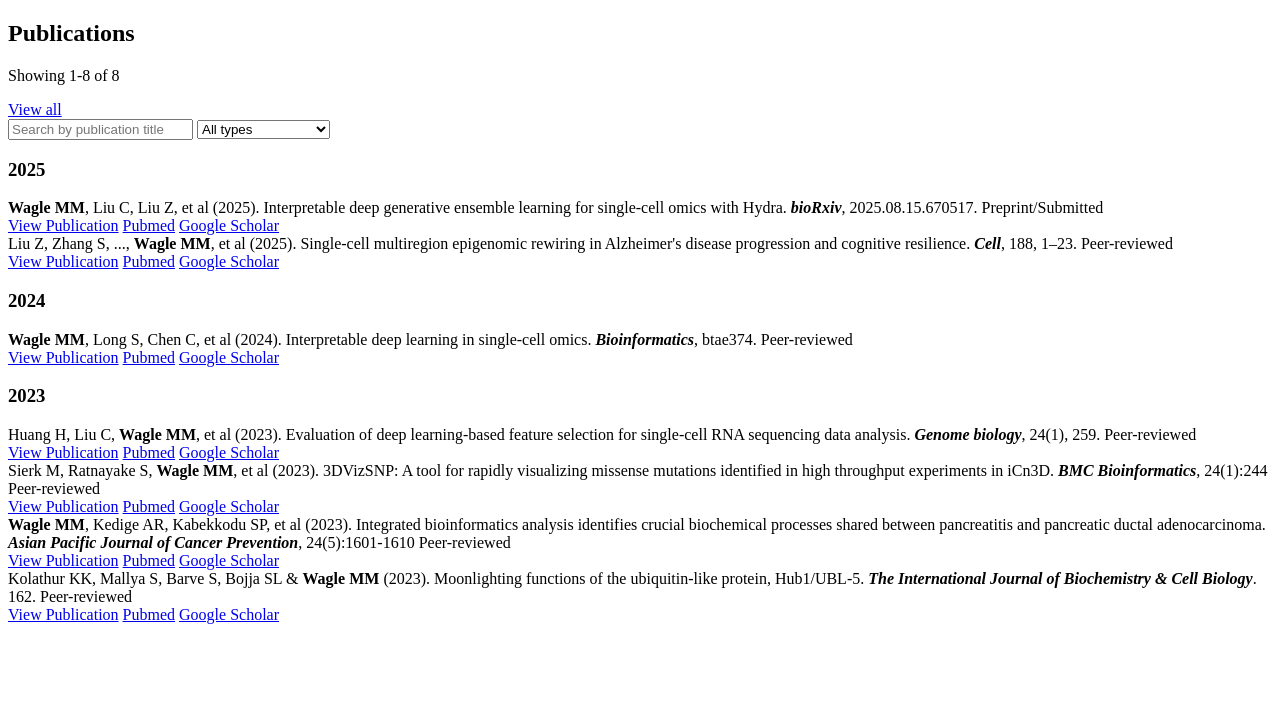
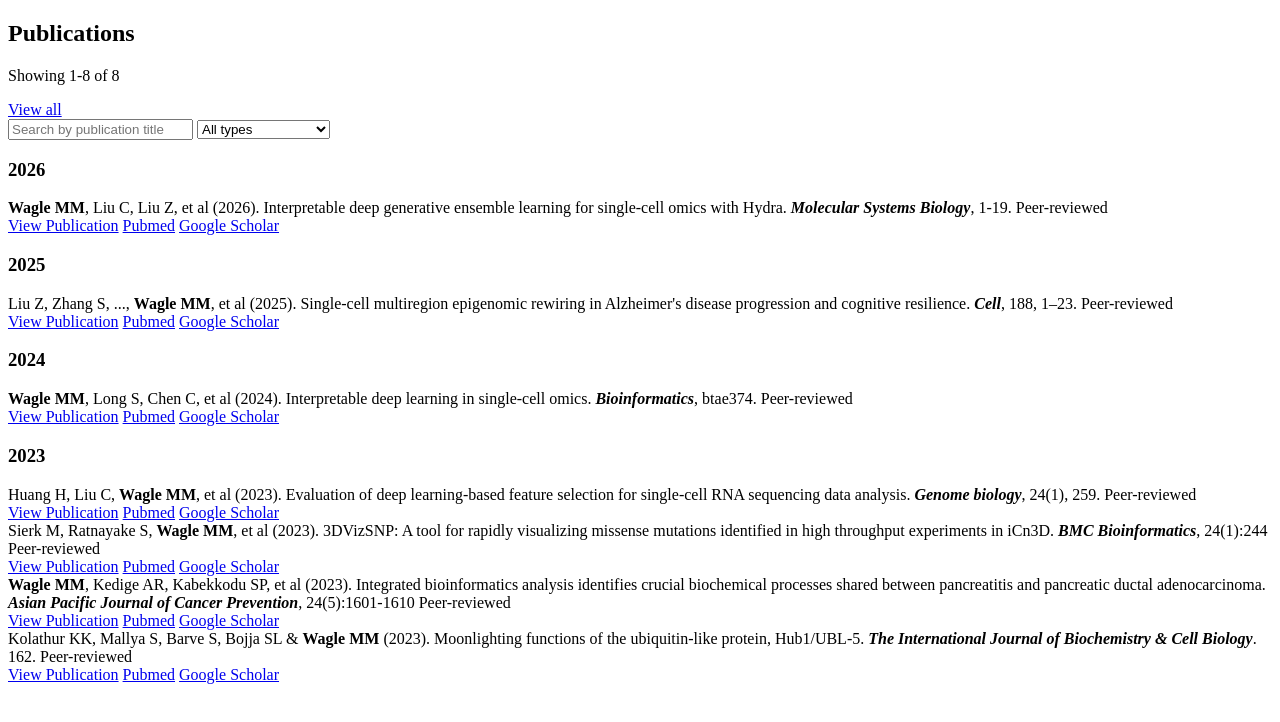
Before and after one commit to manojmw/manojmw.github.io, a plain HTML site: page publications.html in a window 1280 px wide. Drawn offline with Linux system fonts and the light colour scheme.

Commit message:
Update publication details for 2026 and 2025

```diff
--- a/publications.html
+++ b/publications.html
@@ -20,22 +20,26 @@
         </select>
     </div>
 
-    <div class="year-group">
-        <h3 class="year">2025</h3>
+     <div class="year-group">
+        <h3 class="year">2026</h3>
         <div class="publications-container">
             <div class="publication">
-                <span><b>Wagle MM</b>, Liu C, Liu Z, et al (2025). Interpretable deep generative ensemble learning for single-cell omics with Hydra.
-                    <b><i>bioRxiv</i></b>, 2025.08.15.670517.</span>
-                <span class="pub-type" data-type="preprint">Preprint/Submitted</span>
+                <span><b>Wagle MM</b>, Liu C, Liu Z, et al (2026). Interpretable deep generative ensemble learning for single-cell omics with Hydra.
+                    <b><i>Molecular Systems Biology</i></b>, 1-19.</span>
+                <span class="pub-type" data-type="peer-reviewed">Peer-reviewed</span>
                 <div class="publication-links">
-                    <a href="https://doi.org/10.1101/2025.08.15.670517" target="_blank" rel="noopener noreferrer" class="view-publication">View Publication</a>
+                    <a href="https://doi.org/10.1038/s44320-026-00208-7" target="_blank" rel="noopener noreferrer" class="view-publication">View Publication</a>
                     <a href="#" class="pubmed disabled" aria-disabled="true">Pubmed</a>
                     <a href="https://scholar.google.com/citations?view_op=view_citation&hl=en&user=xQIE0acAAAAJ&citation_for_view=xQIE0acAAAAJ:eQOLeE2rZwMC"
                         target="_blank" rel="noopener noreferrer" class="google-scholar">Google Scholar</a>
                 </div>
             </div>
+        </div>
+    </div>
 
-
+    <div class="year-group">
+        <h3 class="year">2025</h3>
+        <div class="publications-container">
             <div class="publication">
                 <span>Liu Z, Zhang S, ..., <b>Wagle MM</b>, et al (2025). Single-cell multiregion epigenomic rewiring in Alzheimer's disease progression and
                     cognitive resilience. <b><i>Cell</i></b>, 188, 1–23.</span>
```
